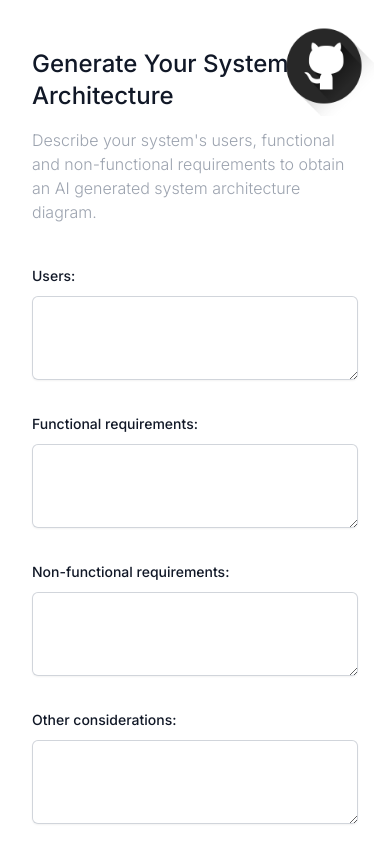
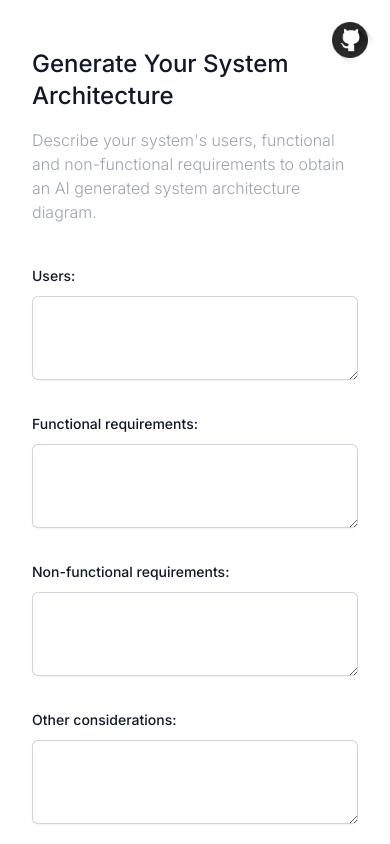
Before and after one commit to yilin-sai/ai-sysdesign, a Next.js app in the folder ui/: page / in a window 390 px wide. Shown: the top 844 px of the page. Built offline with nearby package versions, Linux system fonts and the light colour scheme; no server answers.

Commit message:
make icon responsive

```diff
--- a/ui/app/page.tsx
+++ b/ui/app/page.tsx
@@ -57,13 +57,9 @@ export default function Home() {
   return (
     <main className="flex flex-col min-h-screen md:flex-row">
       <a href="https://github.com/yilin-sai/ai-sysdesign">
-        <Image
-          src="/github.png"
-          width={100}
-          height={100}
-          alt="github"
-          className="absolute top-4 right-4"
-        />
+        <div className="absolute w-12 h-12 md:w-20 md:h-20 top-4 right-4">
+          <Image src="/github.png" fill alt="github" />
+        </div>
       </a>
       <div className="flex flex-col basis-2/5 p-8 bg-white">
         <div className="flex items-center min-h-24">
```
